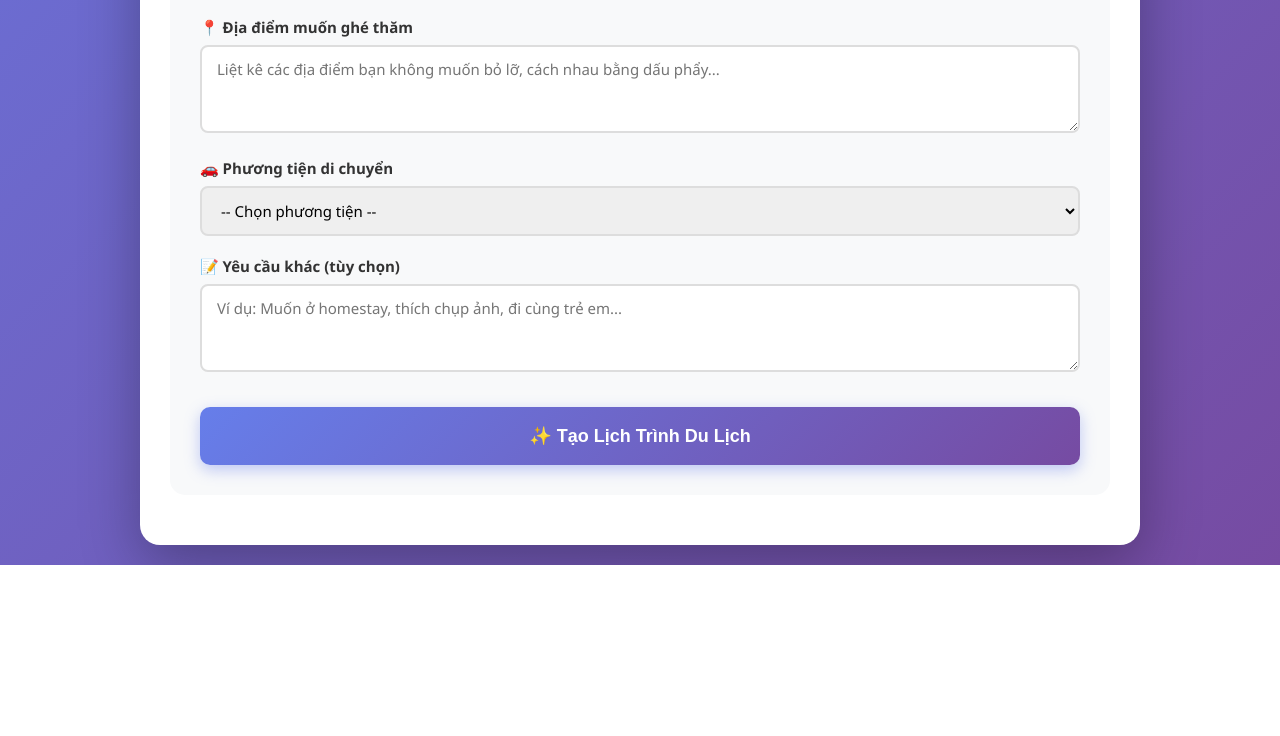
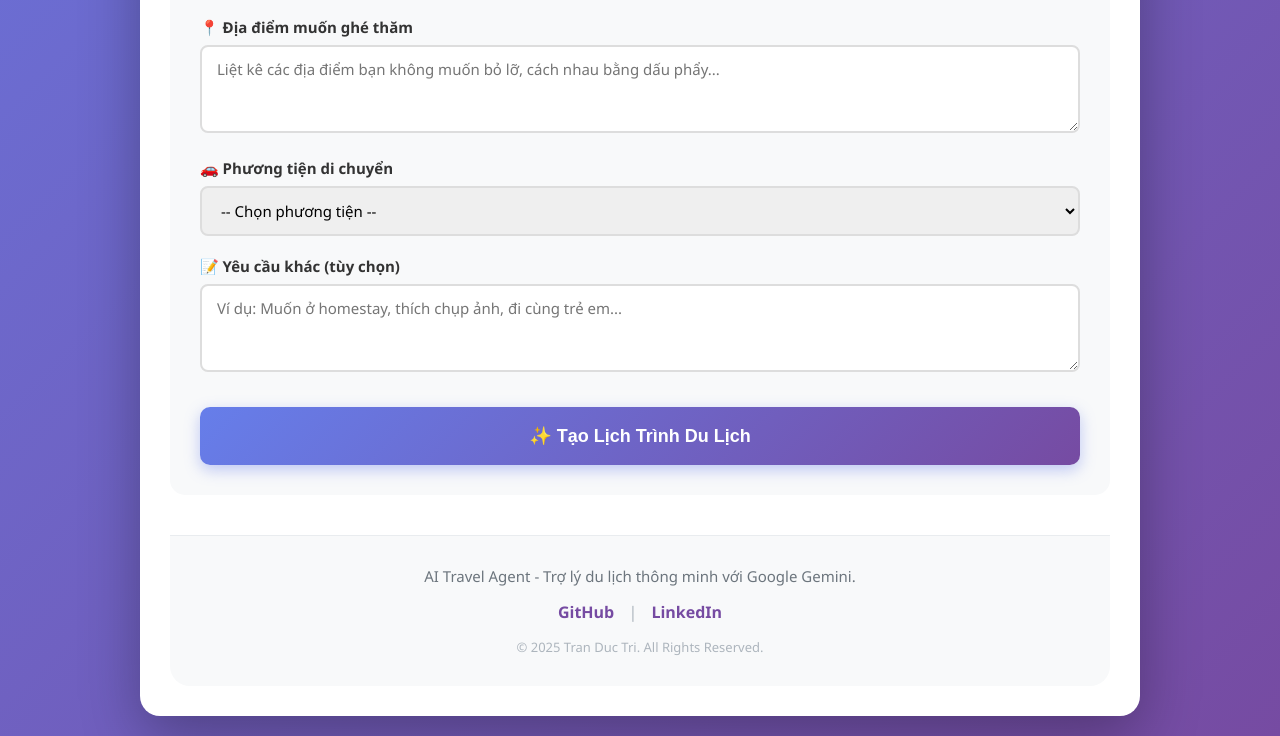
Before and after one commit to tridpt/Build-an-AI-Travel-Agent-App-with-Gemini, a website: page ai-travel-agent/public/index.html in a window 1280 px wide. Shown: the part 1028-1764 px from the top of the page. Before the commit the page ends 1593 px from the top, so only its background shows below. Drawn offline with nearby package versions, Linux system fonts and the light colour scheme.

Commit message:
Add application-wide footer

```diff
--- a/ai-travel-agent/public/css/style.css
+++ b/ai-travel-agent/public/css/style.css
@@ -1144,3 +1144,48 @@ small {
     padding-top: 20px;
     border-top: 1px solid #e0e0e0;
 }
+
+/* ==========================================
+   FOOTER STYLES
+   ========================================== */
+
+footer {
+    text-align: center;
+    margin-top: 40px;
+    padding: 30px 20px;
+    border-top: 1px solid #e9ecef;
+    background-color: #f8f9fa;
+    /* Làm tròn góc dưới của footer cho khớp với container */
+    border-radius: 0 0 20px 20px;
+}
+
+.footer-about {
+    color: #6c757d;
+    font-size: 15px;
+    margin-bottom: 15px;
+    margin-top: 0;
+}
+
+.footer-links {
+    margin-bottom: 15px;
+    color: #adb5bd; /* Màu cho dấu gạch đứng */
+}
+
+.footer-links a {
+    color: #764ba2;
+    text-decoration: none;
+    font-weight: 600;
+    transition: color 0.3s;
+    margin: 0 10px;
+}
+
+.footer-links a:hover {
+    color: #667eea;
+    text-decoration: underline;
+}
+
+.footer-copyright {
+    color: #adb5bd;
+    font-size: 13px;
+    margin: 0;
+}
--- a/ai-travel-agent/public/index.html
+++ b/ai-travel-agent/public/index.html
@@ -192,6 +192,14 @@
                 </div>
             </div>
         </div>
+        <footer>
+            <p class="footer-about">AI Travel Agent - Trợ lý du lịch thông minh với Google Gemini.</p>
+            <div class="footer-links">
+                <a href="https://github.com/tridpt" target="_blank">GitHub</a> |
+                <a href="https://www.linkedin.com/in/đức-trí-trần-05462934b" target="_blank">LinkedIn</a>
+            </div>
+            <p class="footer-copyright">&copy; 2025 Tran Duc Tri. All Rights Reserved.</p>
+        </footer>
     </div>
 
     <script src="https://cdn.jsdelivr.net/npm/marked/marked.min.js"></script>
```
